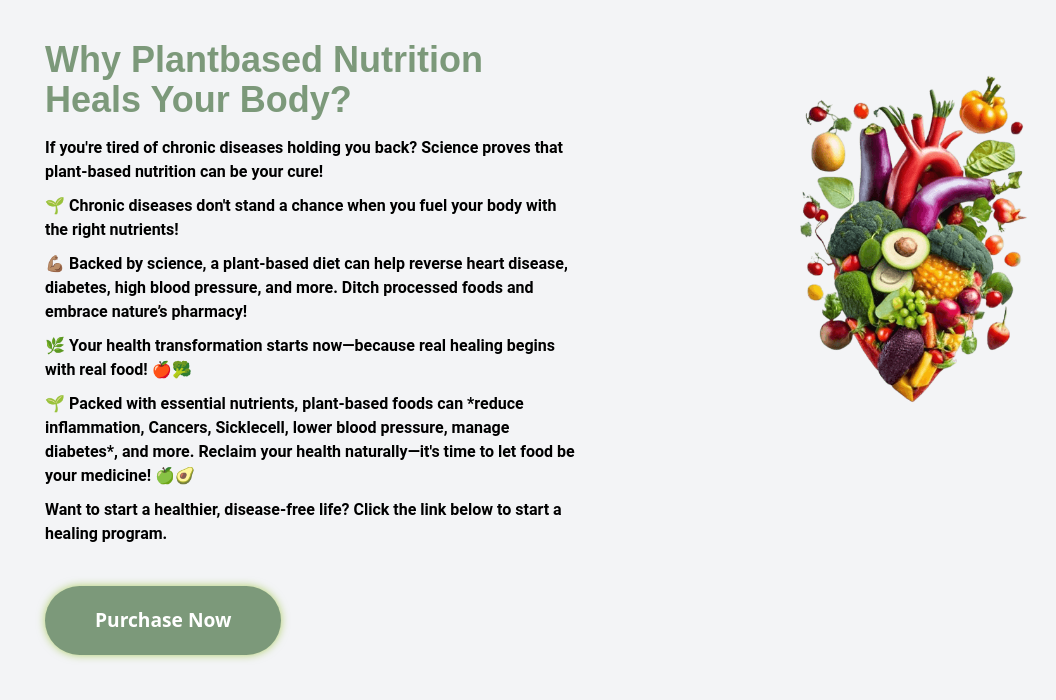
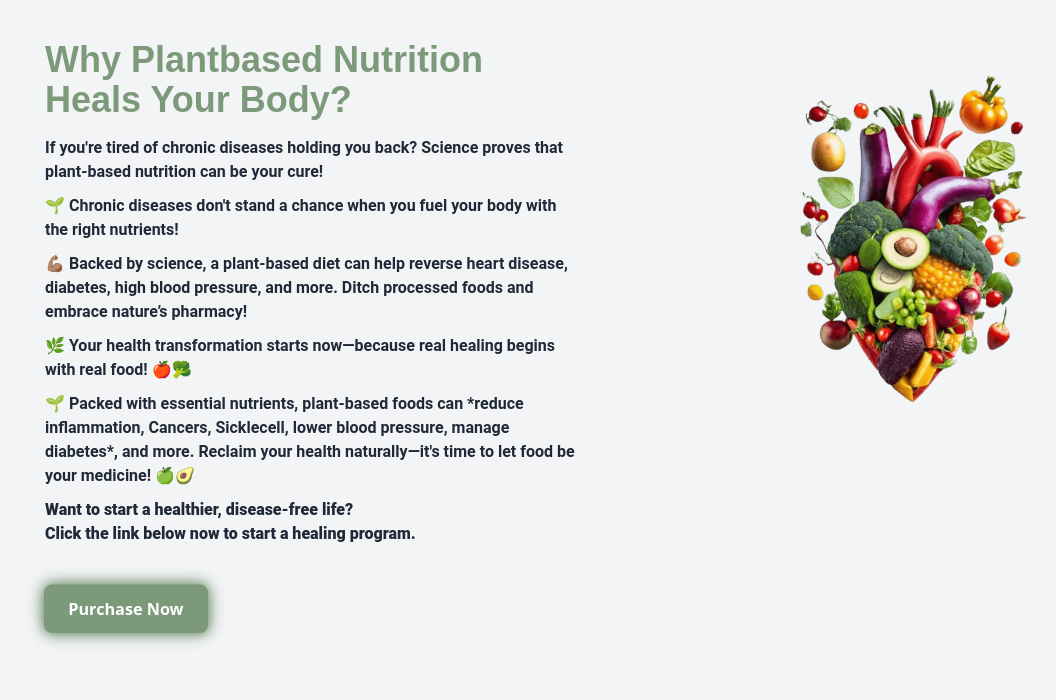
Before and after one commit to AntipasBen23/PlantBased4-Frontend, a React (Vite) app: page /second-section in a window 1280 px wide. Shown: the top 700 px of the page, without its empty margins (27-1083 px from the left). Built offline with nearby package versions, Linux system fonts and the light colour scheme.

Commit message:
Updated second2 button and paragraph

```diff
--- a/src/Components/EnquiryForm.jsx
+++ b/src/Components/EnquiryForm.jsx
@@ -50,7 +50,7 @@ const EnquiryForm = () => {
 
     return (
       <div className=' w-screen h-screen flex justify-center items-center bg-gray-100 overflow-hidden'>
-        <div className='w-full h-full md:h-auto md:w-5/6 lg:w-2/3 xl:w-1/3 md:rounded-lg md:shadow-[0px_2px_10px_rgba(0,0,0,0.2),0px_-2px_10px_rgba(0,0,0,0.2)] md:border border-[#ededed] text-[#333] overflow-hidden  bg-cover bg-center bg-no-repeat bg-[url(./assets/Plantbased2Logo.jpg)]'>
+        <div className='w-full h-full md:h-auto md:w-5/6 lg:w-2/3 xl:w-1/3 md:rounded-lg md:shadow-[0px_2px_10px_rgba(0,0,0,0.2),0px_-2px_10px_rgba(0,0,0,0.2)] md:border border-[#ededed] text-[#333] overflow-hidden  bg-cover bg-center bg-no-repeat bg-[url(./assets/Plantbased2Logo.jpg)] '>
           <div className='w-full h-full bg-[#f9f9f9] md:bg-opacity-60 py-8 mx-auto p-5 flex flex-col md:block'>
             <h1 className='mb-4 md:mb-6 text-[#7C997A] text-center text-xl md:text-2xl lg:text-4xl font-bold'>
               FREE-SCAN FORM
--- a/src/Components/HeroSection.jsx
+++ b/src/Components/HeroSection.jsx
@@ -48,7 +48,7 @@ export default function HeroSection() {
                 Heal All Chronic Diseases With Nutrition
               </h1>
               <p className="font-arial text-[12px] md:text-[14px] font-bold tracking-wide mb-4">
-                Our plant-based nutritional programs help significantly manage/cure the following:
+                Our plant-based nutritional programs helps to significantly cure the following:
               </p>
 
               <ul className="list-none space-y-2 text-base font-semibold">
--- a/src/Components/Section2.jsx
+++ b/src/Components/Section2.jsx
@@ -45,42 +45,46 @@ export default function Section2() {
 
 
 
-  <p className='text-black mt-4 font-bold font-[Georgia, Merriweather]'>
+  <p className='text-gray-800 mt-4 font-bold font-[Georgia, Merriweather]'>
     If you're tired of chronic diseases holding you back? Science proves
     that plant-based nutrition can be your cure!
   </p>
-  <p className='mt-2.5 font-bold font-[Georgia, Merriweather]'>
+  <p className='text-gray-800 mt-2.5 font-bold font-[Georgia, Merriweather]'>
     🌱 Chronic diseases don't stand a chance when you fuel your body
     with the right nutrients!
   </p>
-  <p className='mt-2.5 font-bold font-[Georgia, Merriweather]'>
+  <p className='text-gray-800 mt-2.5 font-bold font-[Georgia, Merriweather]'>
     💪🏽 Backed by science, a plant-based diet can help reverse heart
     disease, diabetes, high blood pressure, and more. Ditch processed
     foods and embrace nature’s pharmacy!
   </p>
 
-  <p className='mt-2.5 font-bold font-[Georgia, Merriweather]'>
+  <p className='text-gray-800 mt-2.5 font-bold font-[Georgia, Merriweather]'>
     🌿 Your health transformation starts now—because real healing begins
     with real food! 🍎🥦
   </p>
 
-  <p className='mt-2.5 font-bold font-[Georgia, Merriweather]'>
+  <p className='text-gray-800 mt-2.5 font-bold font-[Georgia, Merriweather]'>
     🌱 Packed with essential nutrients, plant-based foods can *reduce
     inflammation, Cancers, Sicklecell, lower blood pressure, manage
     diabetes*, and more. Reclaim your health naturally—it's time to let
     food be your medicine! 🍏🥑
   </p>
-  <p className='mt-2.5 font-bold font-[Georgia, Merriweather]'>
-    Want to start a healthier, disease-free life? Click the link below
+  <p className='text-gray-800 mt-2.5 font-extrabold font-[Georgia, Merriweather]'>
+  Want to start a healthier, disease-free life? <br /> Click the link below now
   to start a healing program.
 </p>
+
   <div className='w-full flex justify-center lg:justify-start mt-5 md:mt-10'>
   <Link to='/healing-programs' className='w-full lg:w-auto'>
-      <button className='S2Btn bg-[#7C997A] py-3 px-6 w-full'>
+    <button className='S2Btn bg-[#7C997A] text-white font-extrabold py-3 px-6 w-full rounded-lg animate-bounceGlow transition-all duration-500 ease-in-out hover:scale-105 hover:bg-[#609a33]'>
       Purchase Now
     </button>
   </Link>
 </div>
+
+
+
 </div>
 
       </div>
--- a/src/index.css
+++ b/src/index.css
@@ -131,53 +131,6 @@ p{
     line-height: 1.7;
     margin-bottom: 20px;
     color: #333;
-}
-
-.S2BtnContainer {
-    display: flex;
-    justify-content: center;
-    width: 100%;
-}
-
-.S2Btn {
-    position: relative;
-    padding: 20px 50px;
-    font-size: 1.2rem;
-    background-color: #7C997A;
-    border-color: #7C997A;
-    color: #fff;
-    border: none;
-    border-radius: 35px;
-    cursor: pointer;
-    font-weight: bold;
-    text-align: center;
-    transition: all 0.3s ease;
-    box-shadow: 0 4px 6px rgba(0, 0, 0, 0.1);
-    overflow: hidden;
-    animation: glow 2s infinite;
-}
-
-.S2Btn::before {
-    content: '';
-    position: absolute;
-    top: 0;
-    left: -75%;
-    width: 50%;
-    height: 100%;
-    background: rgba(255, 255, 255, 0.5);
-    transform: skewX(-45deg);
-    transition: all 0.3s ease;
-}
-
-.S2Btn:hover::before {
-    left: 125%; /* Move the shine effect */
-    transition: all 0.5s ease; /* Smooth transition */
-}
-
-.S2Btn:hover {
-    background-color: #4a7e26; /* Darker green on hover */
-    transform: scale(1.1); /* Slight scaling effect on hover */
-    box-shadow: 0 8px 12px rgba(0, 0, 0, 0.2); /* Stronger shadow on hover */
 }
 
 /* Enquiry Form */
--- a/tailwind.config.js
+++ b/tailwind.config.js
@@ -11,15 +11,26 @@ export default {
         custom24: '24px', // Times New Roman custom size (bold 24px)
       },
       animation: {
-        glow: 'glow 2s ease-in-out infinite',
+        glow: 'glow 2s ease-in-out infinite', // Custom glow animation
+        bounceGlow: 'bounceGlow 3s ease-in-out infinite', // Alternate bounce-glow effect
       },
       keyframes: {
         glow: {
           '0%, 100%': {
-            boxShadow: '0 0 8px #ffa200, 0 0 16px #e68a00',
+            boxShadow: '0 0 8px #7C997A, 0 0 16px #7C997A', // Glow color updated to #7C997A
           },
           '50%': {
-            boxShadow: '0 0 16px #ffa200, 0 0 24px #e68a00',
+            boxShadow: '0 0 16px #7C997A, 0 0 24px #7C997A', // Glow color updated to #7C997A
+          },
+        },
+        bounceGlow: {
+          '0%, 100%': {
+            transform: 'translateY(0) scale(1)',
+            boxShadow: '0 0 8px #7C997A, 0 0 16px #7C997A', // Glow color updated to #7C997A
+          },
+          '50%': {
+            transform: 'translateY(-5px) scale(1.05)',
+            boxShadow: '0 0 16px #7C997A, 0 0 24px #7C997A', // Glow color updated to #7C997A
           },
         },
       },
```
Lines whose indentation alone changed are shown as unchanged.
